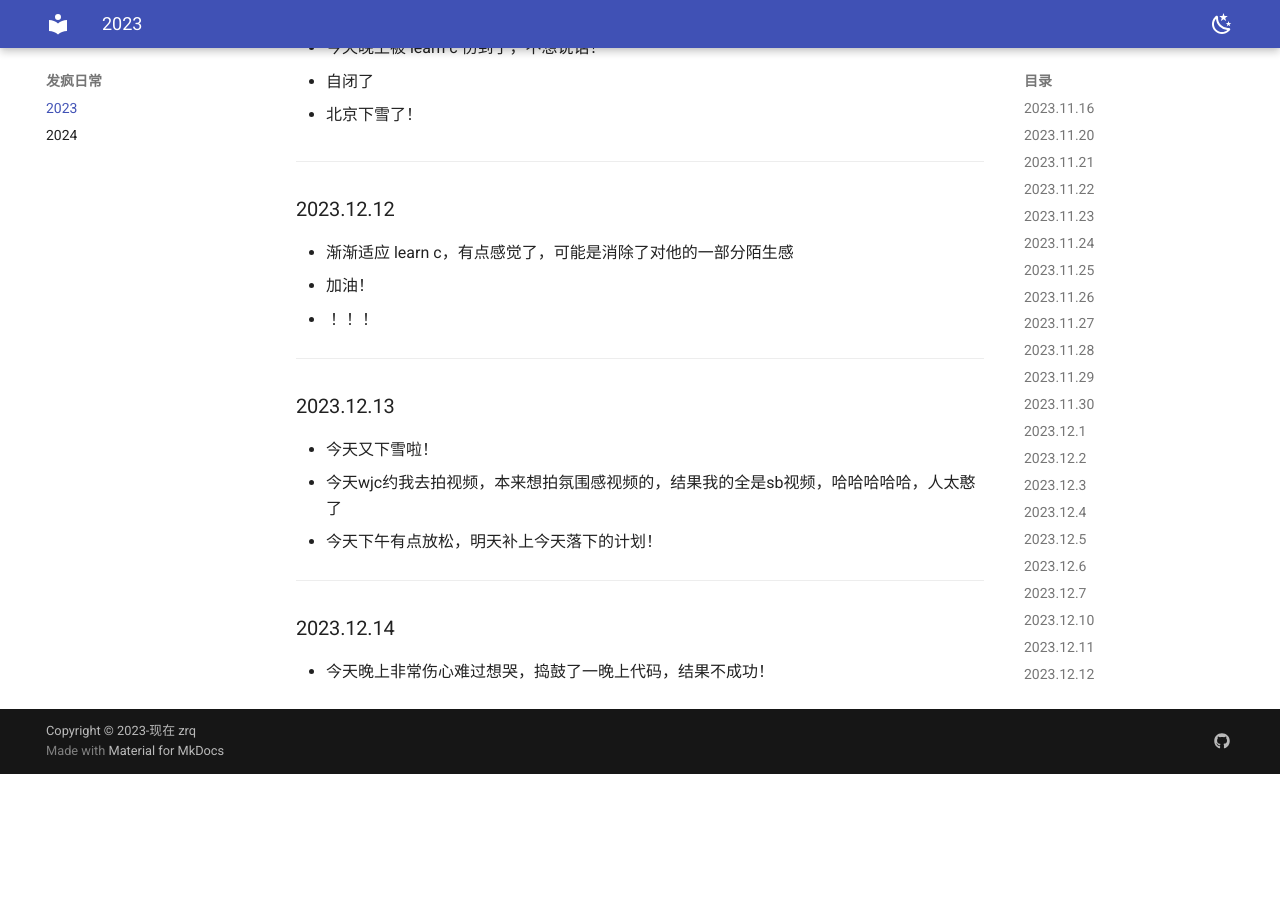
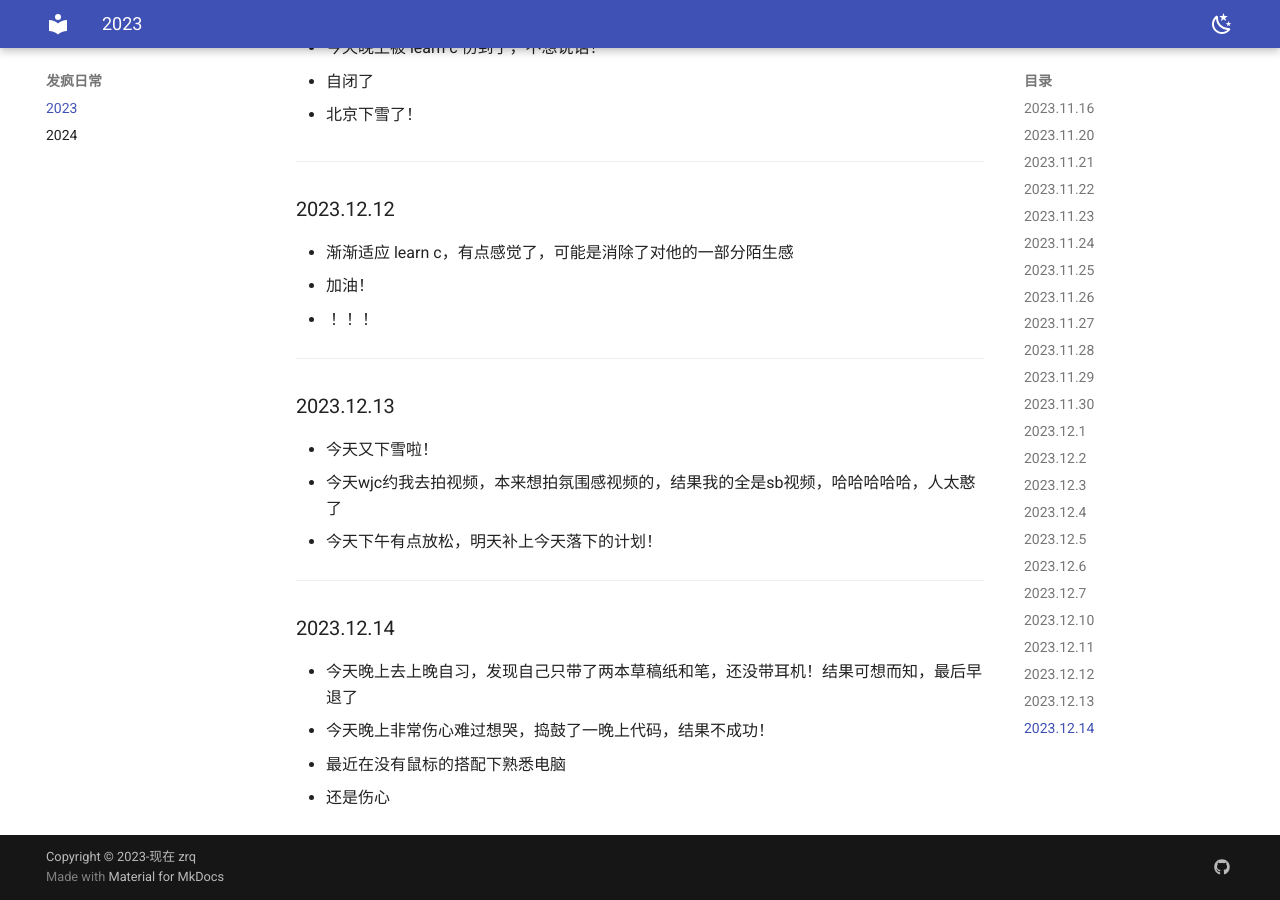
Before and after one commit to zrqiq/zrq-blog, an MkDocs documentation site: the page built from docs/years/sb.md, in a window 1280 px wide and 900 px high, scrolled down 6308 px. Built offline with MkDocs 1.6.1 and Material for MkDocs 9.7.7, drawn with Linux system fonts in a browser that asks for light colours; before the commit the page ends 7082 px from its top, so only the background shows below that.

Commit message:
2023-12-14_22:59:09 update

```diff
--- a/docs/years/sb.md
+++ b/docs/years/sb.md
@@ -185,4 +185,7 @@
 
 ### 2023.12.14
 
+- 今天晚上去上晚自习，发现自己只带了两本草稿纸和笔，还没带耳机！结果可想而知，最后早退了
 - 今天晚上非常伤心难过想哭，捣鼓了一晚上代码，结果不成功！
+- 最近在没有鼠标的搭配下熟悉电脑
+- 还是伤心
```
